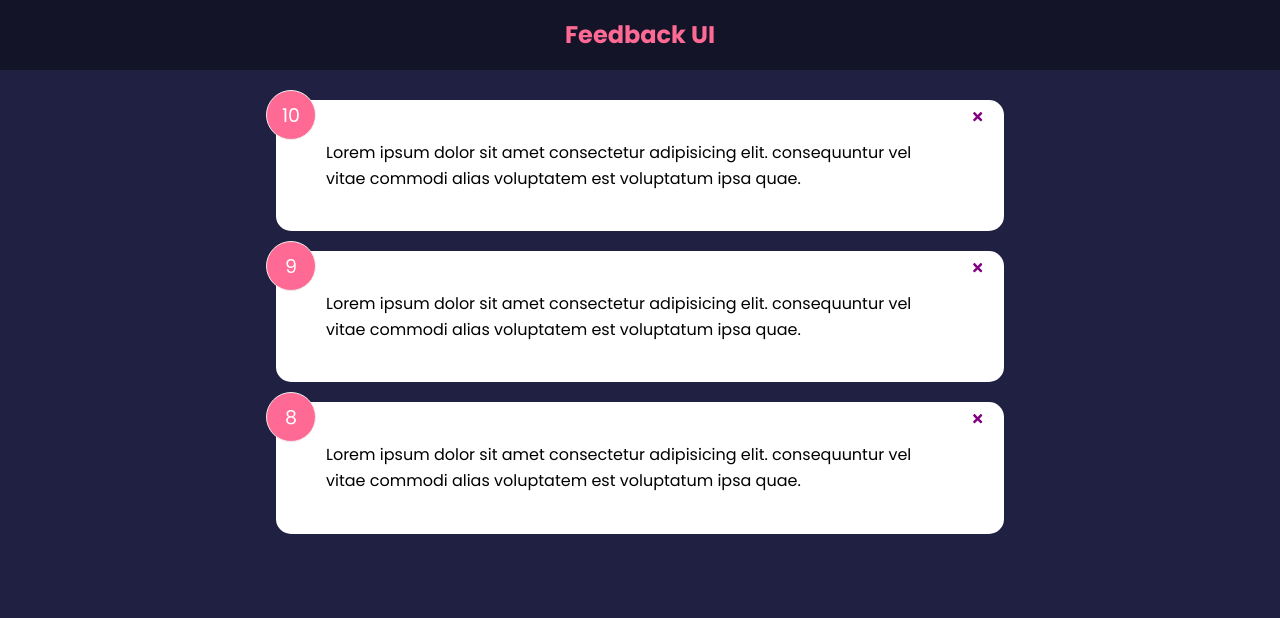
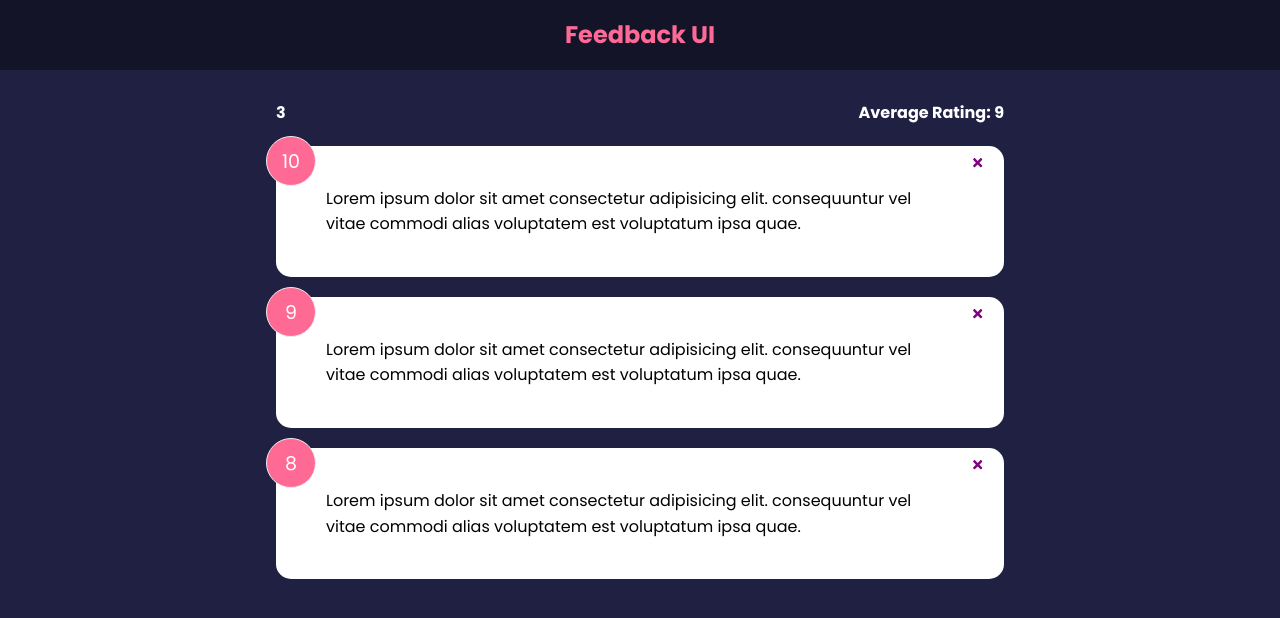
Before and after one commit to Shafiq-Farookhi/Feedback-UI, a React (Create React App) app: page / in a window 1280 px wide. Shown: the top 618 px of the page. Built offline with nearby package versions, Linux system fonts and the light colour scheme; the HTML template or start-up script is replaced by a standard one.

Commit message:
FeedbackStats added

```diff
--- a/src/App.js
+++ b/src/App.js
@@ -2,7 +2,7 @@
 import Header from './components/Header';
 import FeedbackList from './components/FeedbackList';
 import FeedbackData from './data/FeedbackData';
-
+import FeedbackStats from './components/FeedbackStats';
 
 function App() {
   const [feedback, setFeedback] = useState(FeedbackData)
@@ -15,6 +15,7 @@
     <>
     <Header />
     <div className='container'>
+      <FeedbackStats feedback={feedback}/>
       <FeedbackList feedback={feedback}
       handleDelete={deleteFeedback}/>
     </div>
--- /dev/null
+++ b/src/components/FeedbackStats.jsx
@@ -0,0 +1,24 @@
+import PropTypes from 'prop-types'
+
+function FeedbackStats({feedback}) {
+    // Calculate rating average
+    let average = feedback.reduce((acc, cur) => {
+        return acc + cur.rating
+    }, 0) / feedback.length
+
+    average = average.toFixed(1).replace(/[.,]0$/, '')
+
+
+  return (
+    <div className="feedback-stats">
+        <h4>{feedback.length}</h4>
+        <h4>Average Rating: {isNaN(average) ? 0 : average}</h4>
+    </div>
+  )
+}
+
+FeedbackStats.propTypes = {
+    feedback: PropTypes.array.isRequired,
+}
+
+export default FeedbackStats
```
